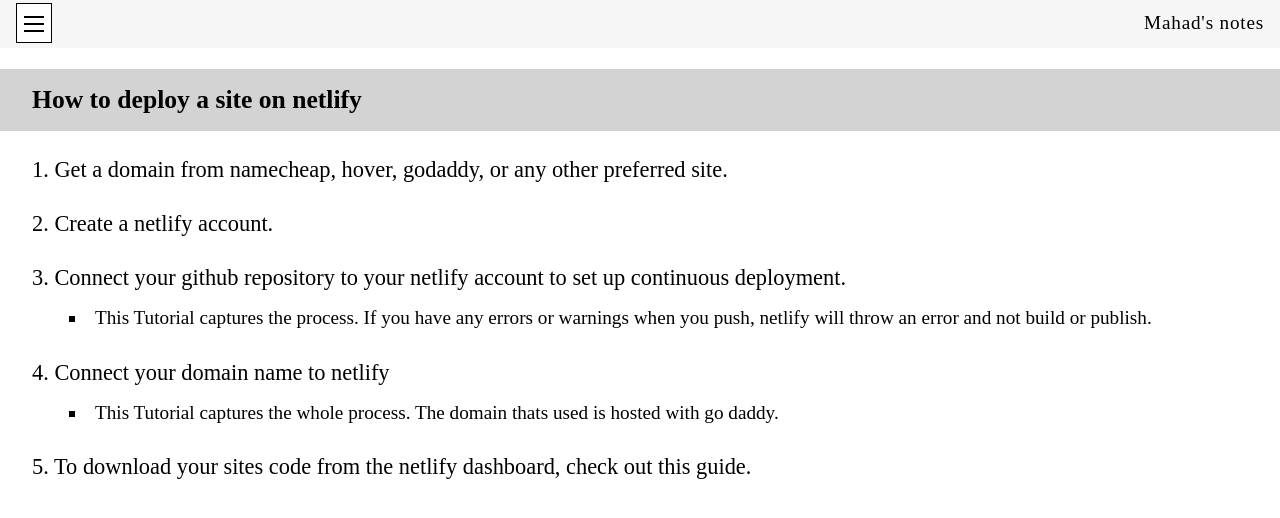
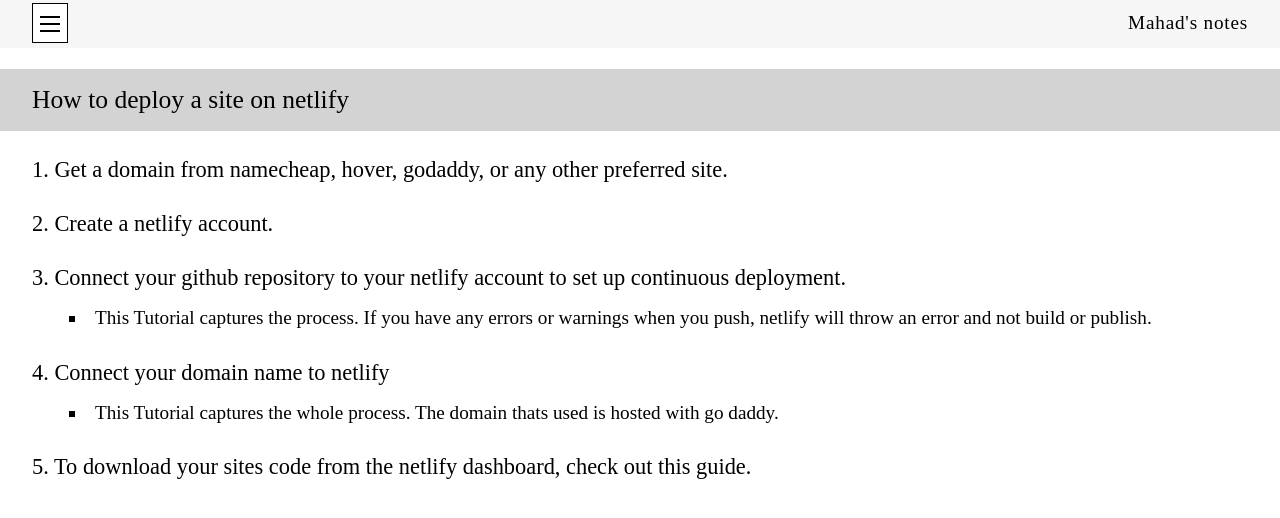
Before and after one commit to Elir-Mahad/notes-v1, a Next.js app: page /deploy-netlify in a window 1280 px wide. Shown: the top 518 px of the page. Built offline with nearby package versions, Linux system fonts and the light colour scheme.

Commit message:
Improve styles

```diff
--- a/styles/Styles.js
+++ b/styles/Styles.js
@@ -13,8 +13,12 @@
   height: 3rem;
   background-color: #f6f6f6;
   padding-top: 0.2rem;
-  padding-left: 1rem;
-  padding-right: 1rem;
+  padding-left: 2rem;
+  padding-right: 2rem;
+  @media (max-width: 500px) {
+    padding-left: 1rem;
+    padding-right: 1rem;
+  }
 `;
 
 export const BlogMenuBox = styled.div`
@@ -60,6 +64,7 @@
 // Individual blog
 
 export const PostTitle = styled.h2`
+  font-weight: 100;
   font-size: 1.6rem;
   text-align: left;
   padding-top: 1rem;
```
